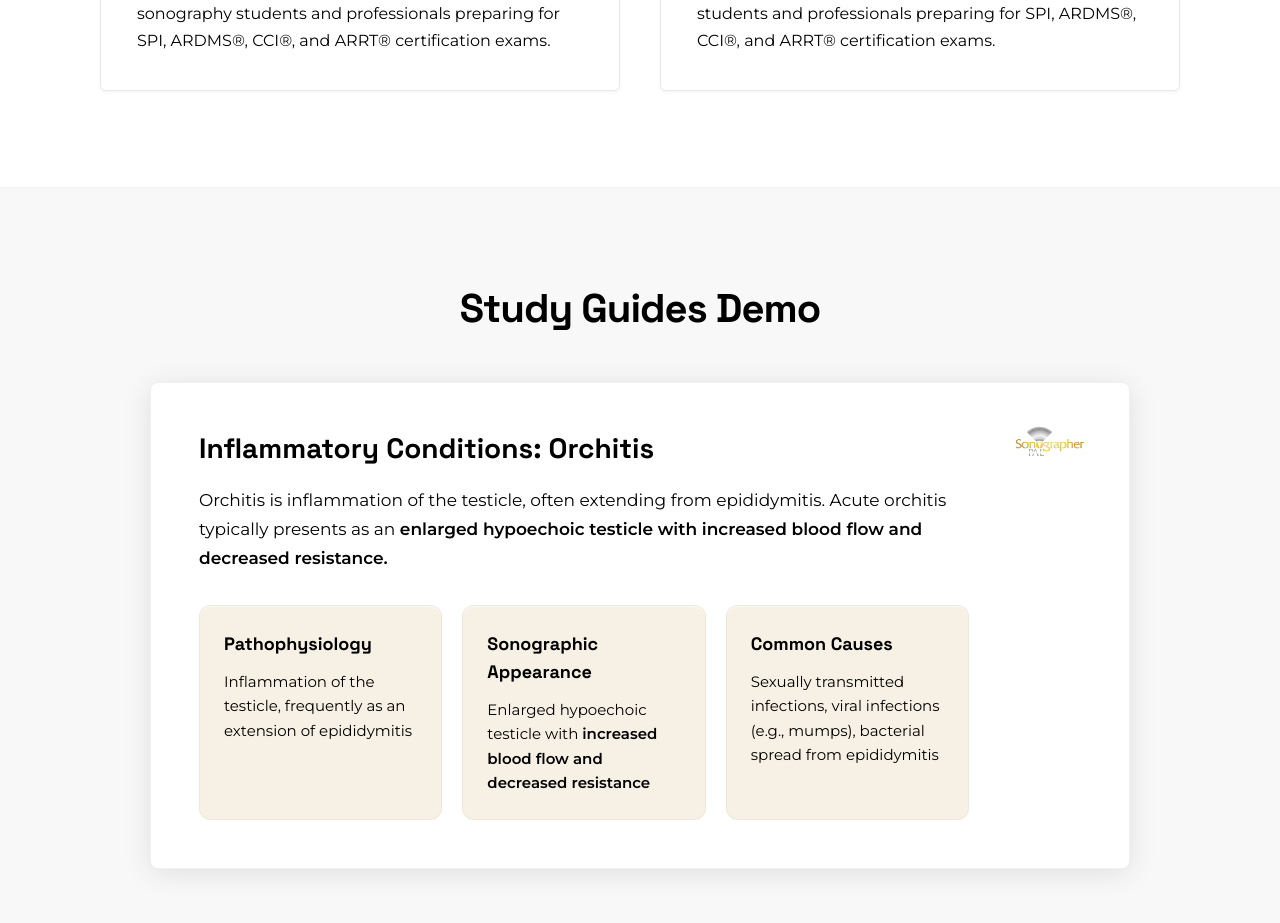
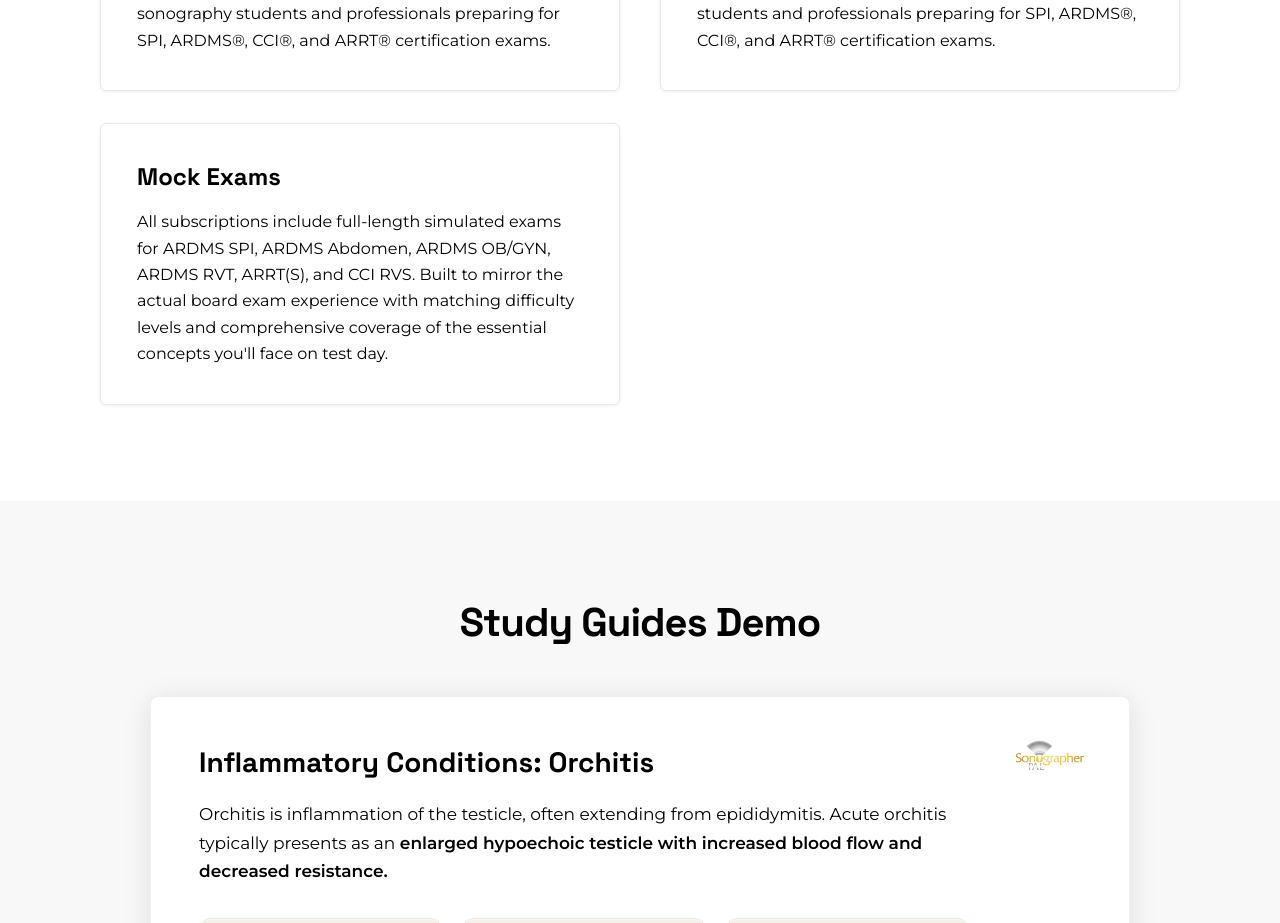
Before and after one commit to MakTech-Laravel/shomoshotime_web_laravel_react, a React (Vite) app: page /exploreresources in a window 1280 px wide. Shown: the part 880-1803 px from the top of the page. Built offline with nearby package versions, Linux system fonts and the light colour scheme; no server answers; a web font is replaced by a local one.

Commit message:
Update ExploreResources.tsx

```diff
--- a/src/pages/frontend/ExploreResources.tsx
+++ b/src/pages/frontend/ExploreResources.tsx
@@ -100,6 +100,11 @@ const MEMBERSHIP_FEATURES = [
     body:
       "Practice board-style questions for Abdomen, OB/GYN, Vascular, and Ultrasound Physics. Built for sonography students and professionals preparing for SPI, ARDMS®, CCI®, and ARRT® certification exams.",
   },
+  {
+    title: "Mock Exams",
+    body:
+      "All subscriptions include full-length simulated exams for ARDMS SPI, ARDMS Abdomen, ARDMS OB/GYN, ARDMS RVT, ARRT(S), and CCI RVS. Built to mirror the actual board exam experience with matching difficulty levels and comprehensive coverage of the essential concepts you'll face on test day.",
+  },
 ] as const;
 
 function MembershipSection() {
@@ -120,7 +125,7 @@ function MembershipSection() {
           </p>
         </div>
 
-        <div className="mx-auto mt-12 grid max-w-6xl grid-cols-1 gap-6 sm:mt-14 sm:grid-cols-2 sm:gap-8 lg:mt-16 lg:gap-x-10 lg:gap-y-8">
+        <div className="mx-auto mt-12 grid max-w-6xl grid-cols-1 gap-6 sm:mt-14 sm:grid-cols-2 sm:gap-8 lg:mt-16  lg:gap-x-10 lg:gap-y-8">
           {MEMBERSHIP_FEATURES.map((item) => (
             <article
               key={item.title}
```
